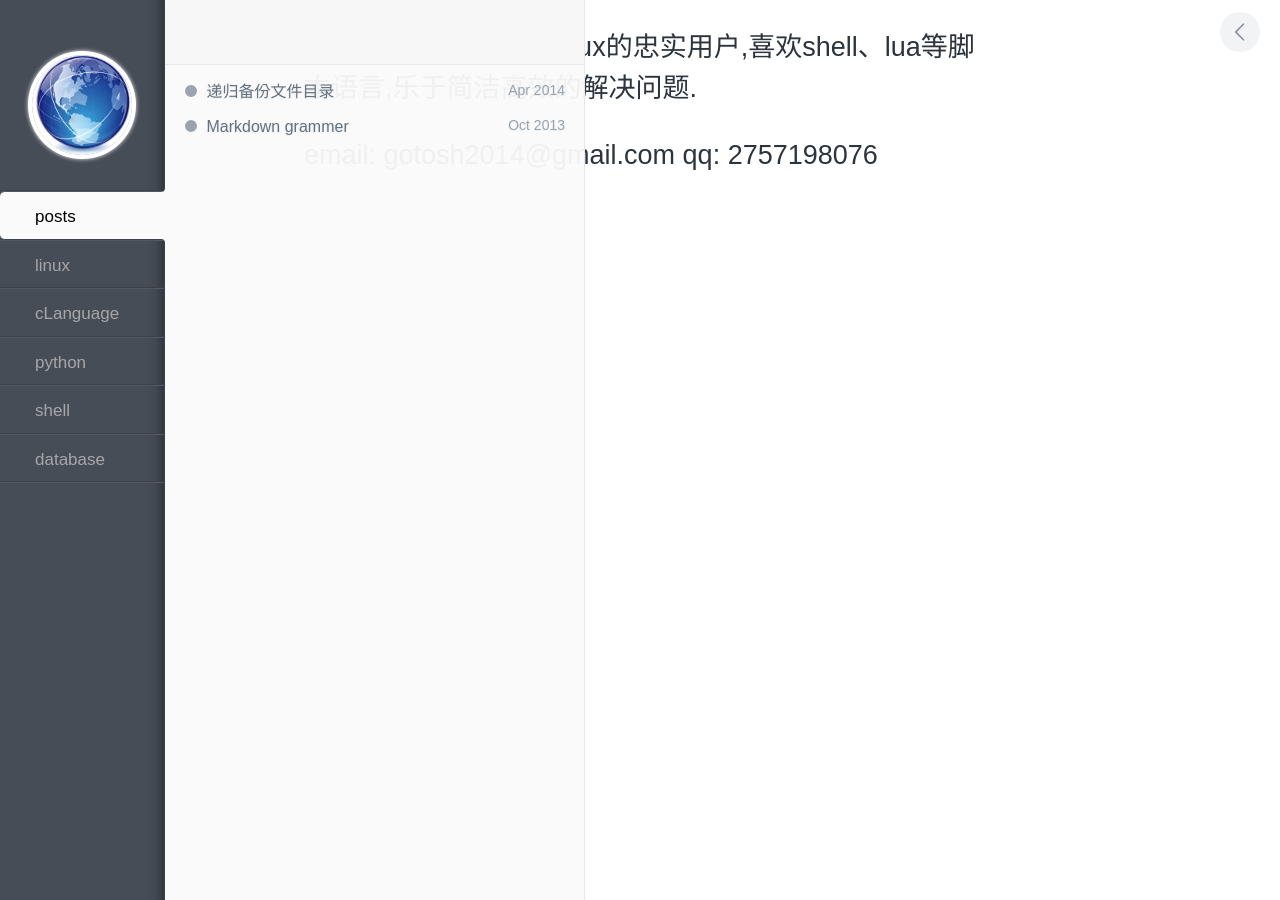
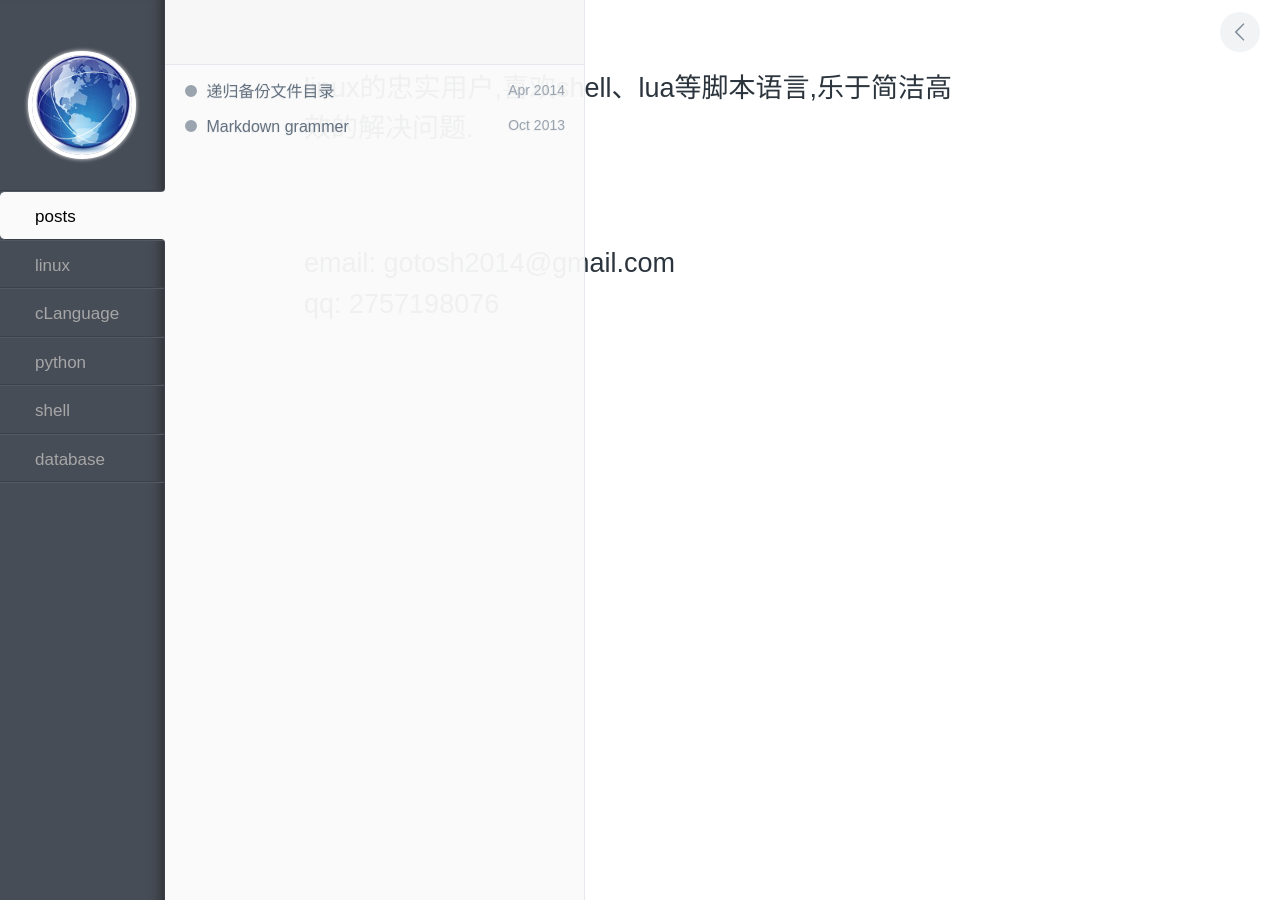
Before and after one commit to segcoredump/segdump.github.io, a Jekyll site: the page built from index.html, in a window 1280 px wide. Built offline with Jekyll 4.4.1, drawn with Linux system fonts in a browser that asks for light colours; nearby versions of some CDN libraries; library files that are not in the unit come from our copies; Markdown is read by kramdown in place of the engine named in the settings; the list of posts is cut into pages by our own code; some of the changed lines change nothing that is shown.

Commit message:
about me

```diff
--- a/index.html
+++ b/index.html
@@ -6,9 +6,9 @@ title: segment dump|HomePage
 <article id="post__content">
   <h2 id="post__title">
   	<p>Focus on C ,Server.
-	   linux的忠实用户,喜欢shell、lua等脚本语言,乐于简洁高效的解决问题.</p>
+	   <br/>linux的忠实用户,喜欢shell、lua等脚本语言,乐于简洁高效的解决问题.</p>
 
-	<p></p>
+	<br/>
 	<p>email: gotosh2014@gmail.com
-	   qq: 2757198076</p></h2>
+	   <br/>qq: 2757198076</p></h2>
 </article> <!-- end #post__content -->
```
